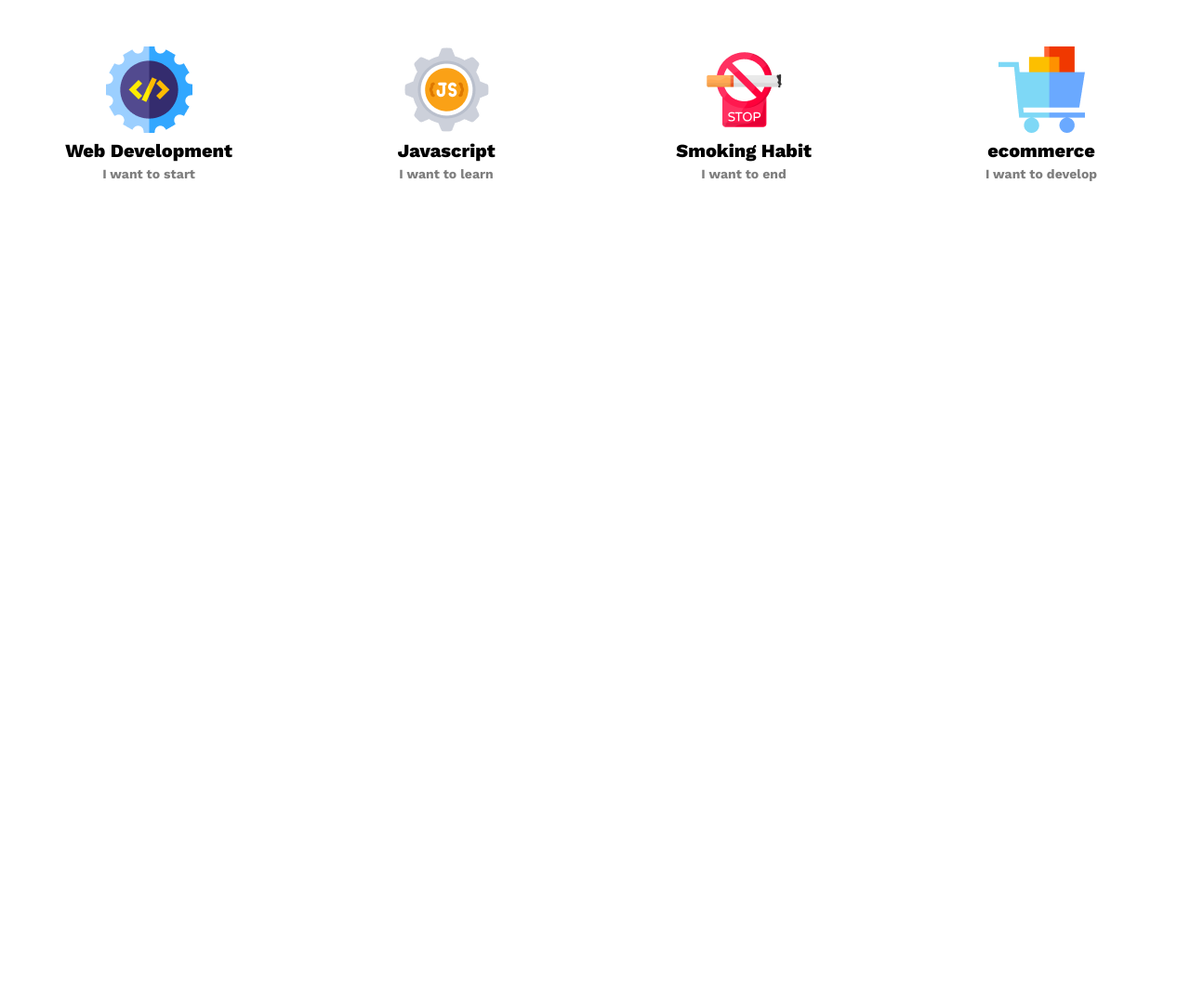
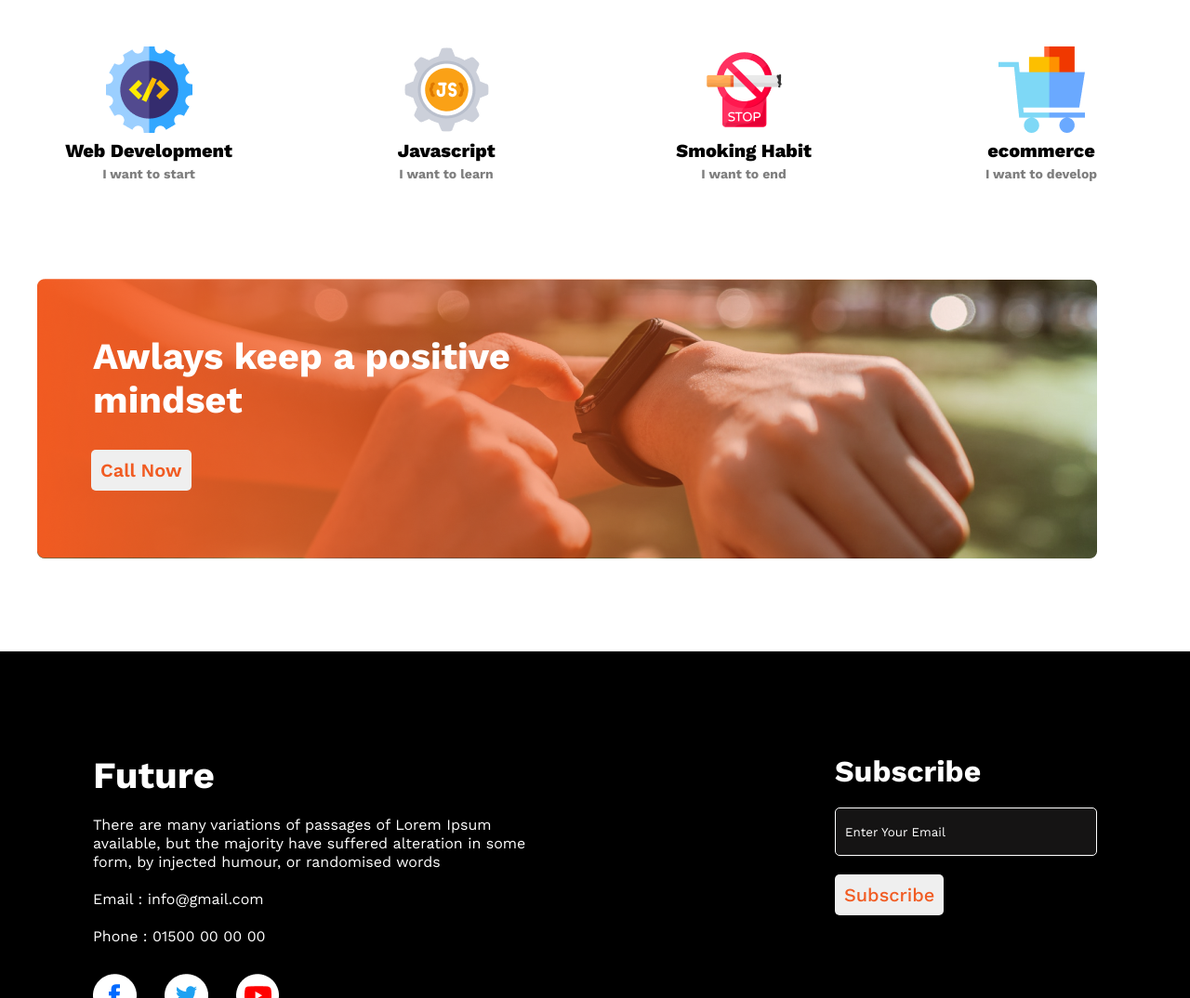
Before and after one commit to sajjadmolliek/New-Year-Project02, a plain HTML site: page index.html in a window 1280 px wide. Shown: the part 1726-2800 px from the top of the page at 93% size. Before the commit the page ends 2026 px from the top, so only its background shows below. Drawn offline with nearby package versions, Linux system fonts and the light colour scheme; a web font is replaced by a local one.

Commit message:
finish the New_Year_Demo_02 project

```diff
--- a/index.html
+++ b/index.html
@@ -68,6 +68,11 @@
 
             </div>
         </section>
+
+        <section class="watch-section">
+            <h1>Awlays keep a positive mindset</h1>
+            <button class="wtch-bttn">Call Now</button>
+        </section>
     </main>
     <!-- Main section End -->
 
@@ -75,6 +80,24 @@
 
     <!-- Footer section Start -->
     <footer>
+        <div class="footer">
+            <div class="footer-left">
+                <h1>Future</h1>
+                <p>There are many variations of passages of Lorem Ipsum available, but the majority have suffered alteration in some form, by injected humour, or randomised words</p>
+                <p>Email : info@gmail.com</p>
+                <p>Phone : 01500 00 00 00</p>
+                <div class="icon">
+                    <a href=""><img src="images/icons/fb.png" alt=""></a>
+                    <a href=""><img src="images/icons/twitter.png" alt=""></a>
+                    <a href=""><img src="images/icons/youtube.png" alt=""></a>
+                </div>
+            </div>
+            <div class="footer-right">
+                <h1>Subscribe</h1>
+                <input type="email" placeholder="Enter Your Email" ><br>
+                <button>Subscribe</button>
+            </div>
+        </div>
 
     </footer>
     <!-- Footer section End -->
--- a/style.css
+++ b/style.css
@@ -7,6 +7,8 @@
 /* header Section style start */
 header {
     background-image: url("images/banner/banner2.png");
+    background-repeat: no-repeat;
+    background-size: cover;
     height: 753px;
     justify-content: center;
     display: flex;
@@ -115,3 +117,89 @@ header {
     font-size: 14px;
     opacity: .5;
 }
+
+/* Watch Section Style start */
+
+.watch-section{
+    max-width: 1200px;
+    height: 301px;
+    margin: auto;
+    margin-top: 100px;
+    margin-bottom: 100px;
+    background-image:  url('images/gradient2.png'),url('images/watch.png');
+    background-repeat: no-repeat,no-repeat;
+
+}
+.watch-section h1{
+    color: white;
+    font-size: 40px;
+    width: 500px;
+    padding: 60px 0 30px 60px;
+}
+.wtch-bttn{
+    padding: 10px;
+    border: 0;
+    color: #F15B22;
+    font-family: Work Sans;
+    font-size: 20px;
+    font-weight: 600;
+    border-radius: 5px;
+    margin-left: 58px;
+}
+
+/* Footer Section Start */
+
+footer{
+   background-color: black;
+   color: white;
+}
+.footer{
+    max-width: 1200px;
+    display: flex;
+    justify-content: space-between;
+    margin: auto;
+    padding: 100px;
+}
+.footer-left{
+    width: 500px;
+}
+.footer-left h1{
+    font-size: 40px;
+    margin: 10px 0;
+}
+.footer-left p{
+    line-height: 20px;
+    margin: 20px 0;
+}
+.icon {
+    display: flex;
+    width: 200px;
+    margin-top: 30px;
+    justify-content: space-between;
+}
+
+.footer-right h1{
+    margin-top: 10px;
+}
+.footer-right input{
+    color: white;
+    background-color: #151414;
+    height: 30px;
+    border-radius: 5px;
+    width: 260px;
+    padding: 10px;
+    margin: 20px 0 10px 0;
+    border: 1px solid white;
+}
+::-webkit-input-placeholder{
+    color: white;
+}
+.footer-right button{
+    border: 0;
+    color: #F15B22;
+    font-size: 20px;
+    padding: 10px;
+    border-radius: 5px;
+    font-weight: 500;
+    margin-top: 10px;
+}
```
